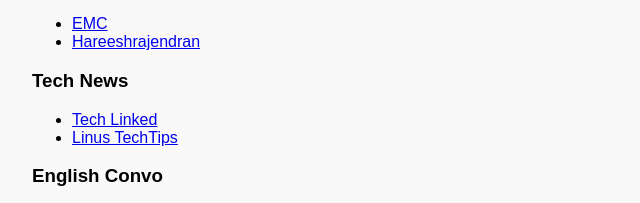
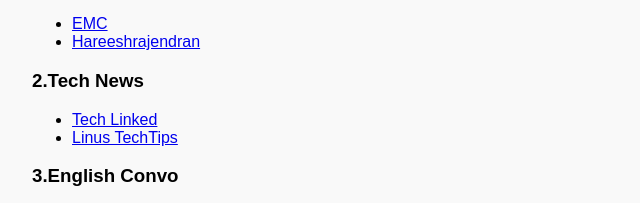
Before and after one commit to Santhosh23s/web-demo, a plain HTML site: page index.html in a window 1280 px wide. Both pictures are taken after a click on the button "Dashboard". Shown: the part 475-678 px from the top of the page, 0-640 px from the left. Drawn offline with Linux system fonts and the light colour scheme.

Commit message:
fix:numbers have been added

```diff
--- a/index.html
+++ b/index.html
@@ -36,12 +36,12 @@
       <li><a href="https://www.youtube.com/@ErrorMakesClever">EMC</a></li>
       <li><a href="https://www.youtube.com/@hareeshrajendran">Hareeshrajendran</a></li>
     </ul>
-    <h3>Tech News</h3>
+    <h3>2.Tech News</h3>
     <ul>
       <li><a href="https://www.youtube.com/@techlinked">Tech Linked</a></li>
       <li><a href="https://www.youtube.com/@LinusTechTips">Linus TechTips</a></li>
     </ul>
-    <h3>English Convo</h3>
+    <h3>3.English Convo</h3>
     <ul>
       <li><a href="https://www.youtube.com/@EnglishFluencyJourney">English Fluency Journey</a></li>
       <li><a href="https://www.youtube.com/@Deansir">Dean sir</a></li>
```
